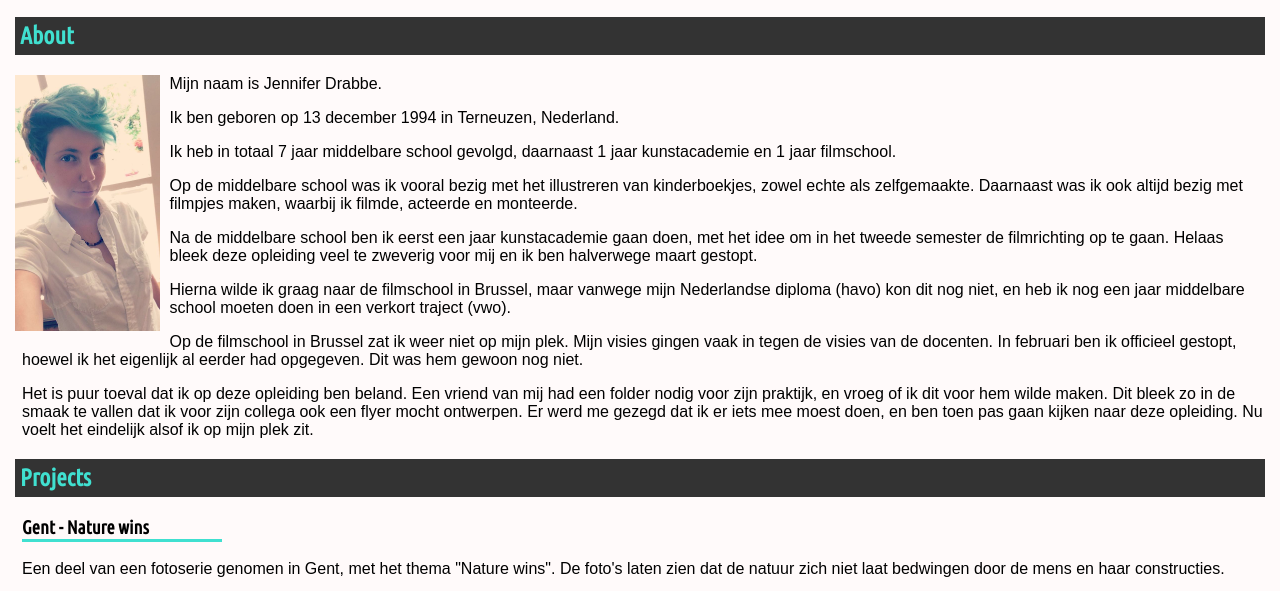
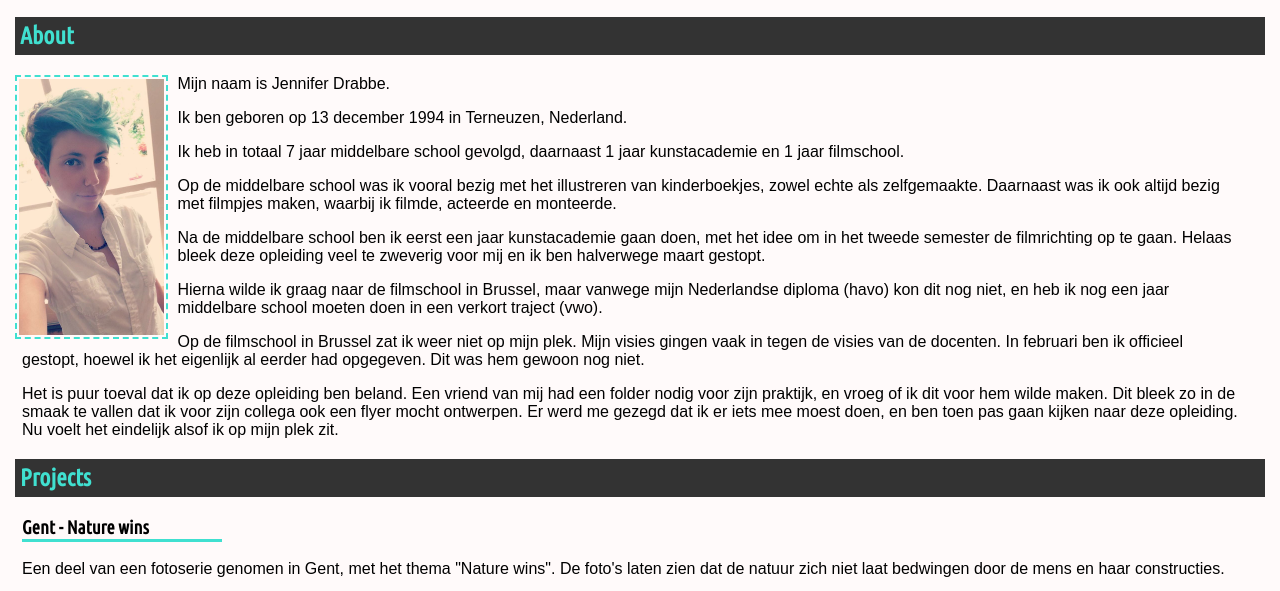
Before and after one commit to gdm-1718-jenndrab/1718-nmd1, a plain HTML site: page index.html in a window 1280 px wide. Shown: the part 130-721 px from the top of the page. Drawn offline with Linux system fonts and the light colour scheme.

Commit message:
portfolio update

```diff
--- a/css/style.css
+++ b/css/style.css
@@ -35,6 +35,7 @@ h3{
 }
 p, h3{
     margin-left: 7px;
+    margin-right: 25px;
 }
 /* Menu */
 ul {
@@ -69,6 +70,8 @@ li a:hover {
     height: 256px;
     margin: 0px 10px 10px 0px;
     float: left;
+    border: 2px dashed turquoise;
+    padding: 2px;
 }
 
 /* fotos */
```
